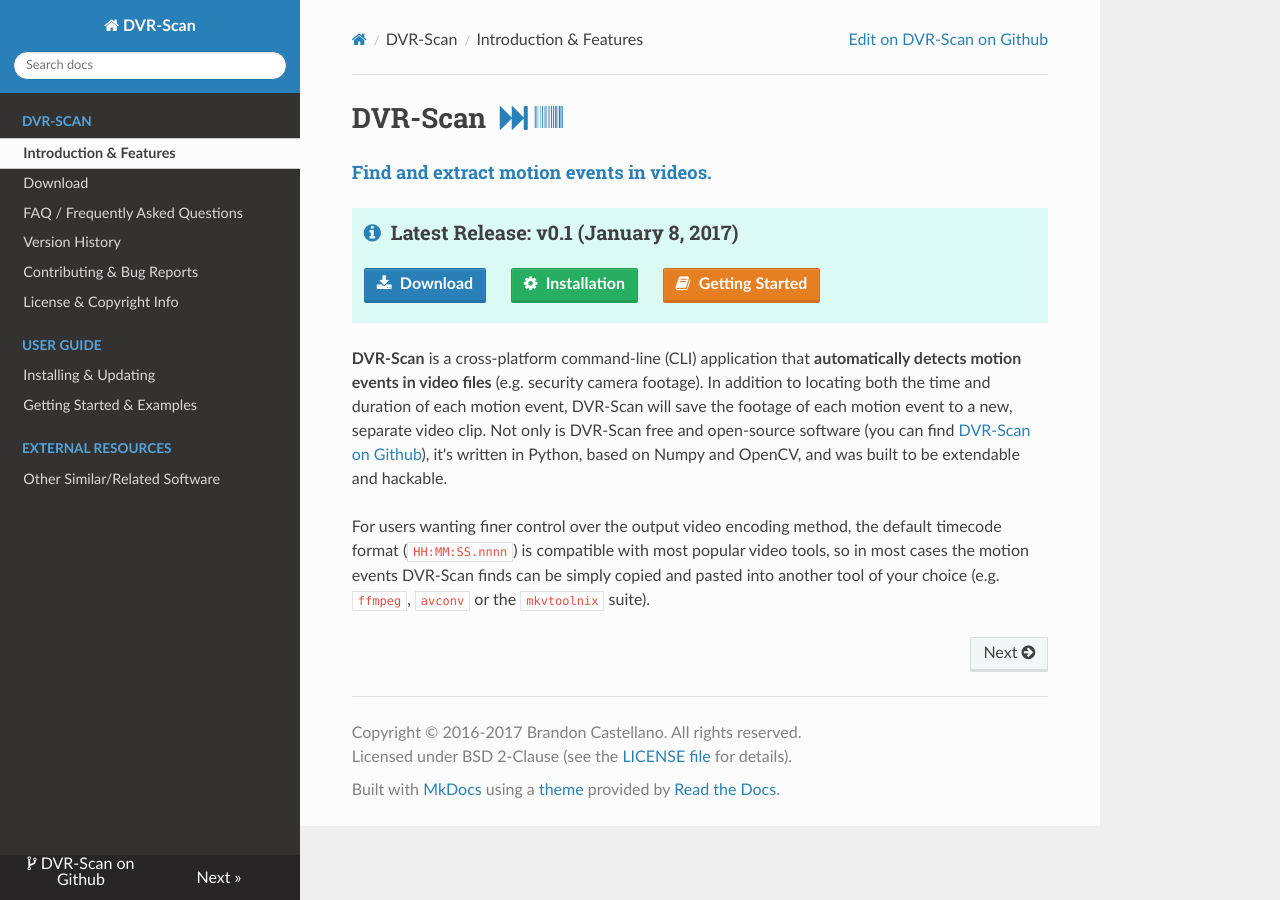
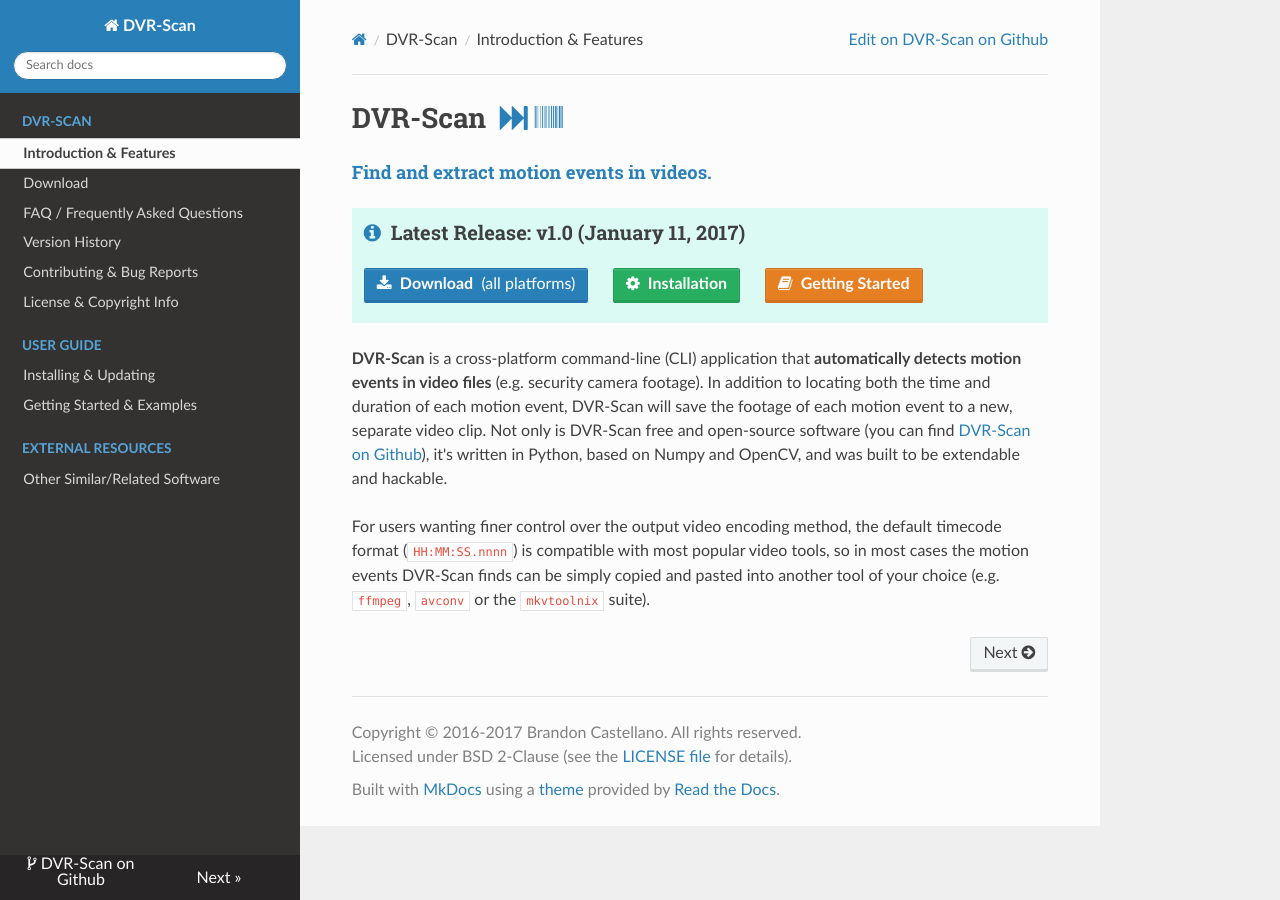
Before and after one commit to Breakthrough/DVR-Scan, an MkDocs documentation site: the page built from docs/index.md, in a window 1280 px wide. Built offline with MkDocs 1.6.1, drawn with Linux system fonts in a browser that asks for light colours; nearby versions of some CDN libraries; old or Windows-style settings are respelled for this version of MkDocs.

Commit message:
Update new release info.

```diff
--- a/docs/index.md
+++ b/docs/index.md
@@ -2,8 +2,8 @@
 <h4 class="wy-text-info">Find and extract motion events in videos.</h4>
 
 <div class="important">
-<h3 class="wy-text-neutral"><span class="fa fa-info-circle wy-text-info"></span>&nbsp; Latest Release: <b>v0.1</b> (January 8, 2017)</h3>
-<a href="download/" class="btn btn-info" style="margin-bottom:8px;" role="button"><span class="fa fa-download"></span>&nbsp; <b>Download</b></a> &nbsp;&nbsp;&nbsp;&nbsp; <a href="guide/installing/" class="btn btn-success" style="margin-bottom:8px;" role="button"><span class="fa fa-gear"></span>&nbsp; <b>Installation</b></a> &nbsp;&nbsp;&nbsp;&nbsp; <a href="guide/examples/" class="btn btn-warning" style="margin-bottom:8px;" role="button"><span class="fa fa-book"></span>&nbsp; <b>Getting Started</b></a>
+<h3 class="wy-text-neutral"><span class="fa fa-info-circle wy-text-info"></span>&nbsp; Latest Release: <b>v1.0</b> (January 11, 2017)</h3>
+<a href="download/" class="btn btn-info" style="margin-bottom:8px;" role="button"><span class="fa fa-download"></span>&nbsp; <b>Download</b>&nbsp;&nbsp;(all platforms)</a> &nbsp;&nbsp;&nbsp;&nbsp; <a href="guide/installing/" class="btn btn-success" style="margin-bottom:8px;" role="button"><span class="fa fa-gear"></span>&nbsp; <b>Installation</b></a> &nbsp;&nbsp;&nbsp;&nbsp; <a href="guide/examples/" class="btn btn-warning" style="margin-bottom:8px;" role="button"><span class="fa fa-book"></span>&nbsp; <b>Getting Started</b></a>
 </div>
 
 
```
